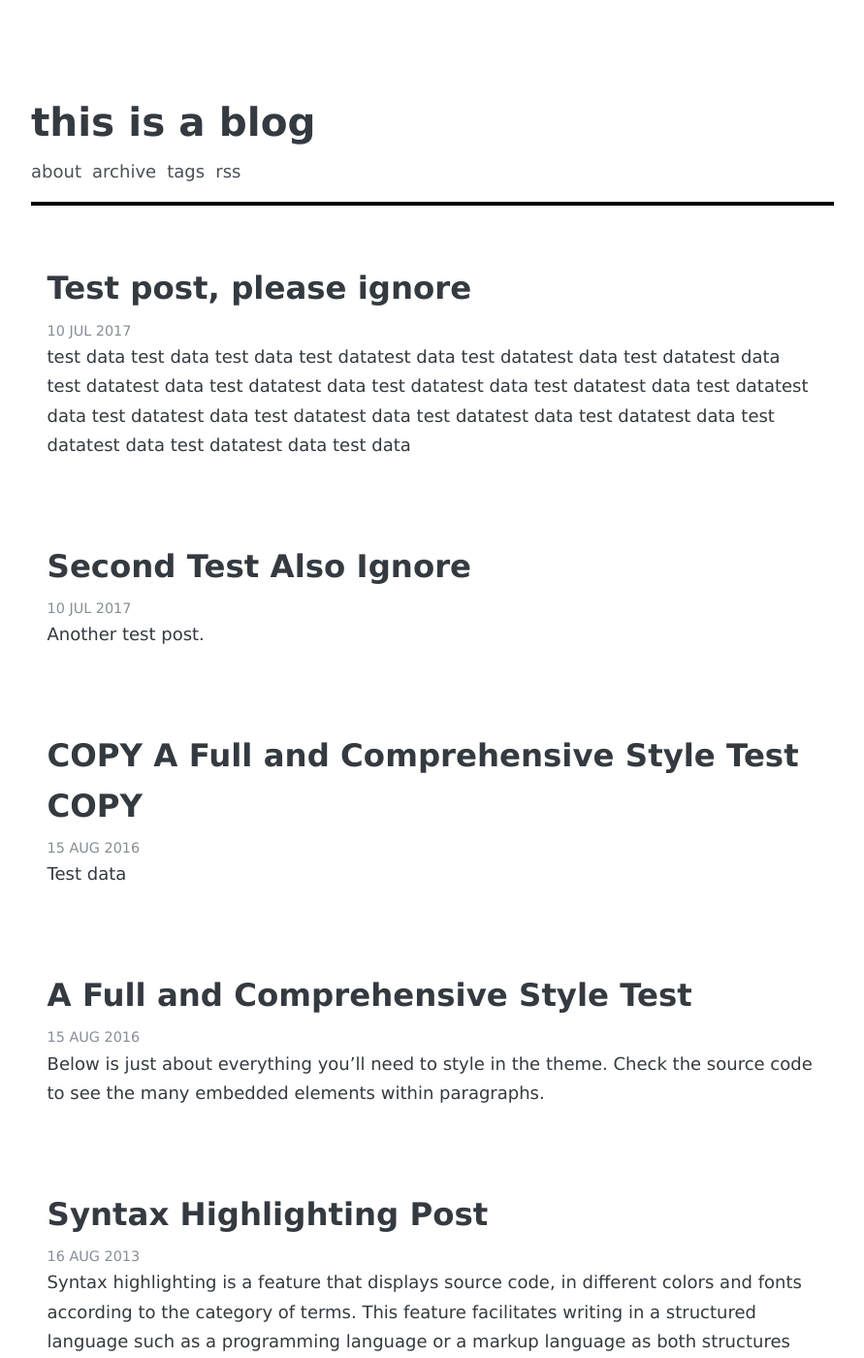
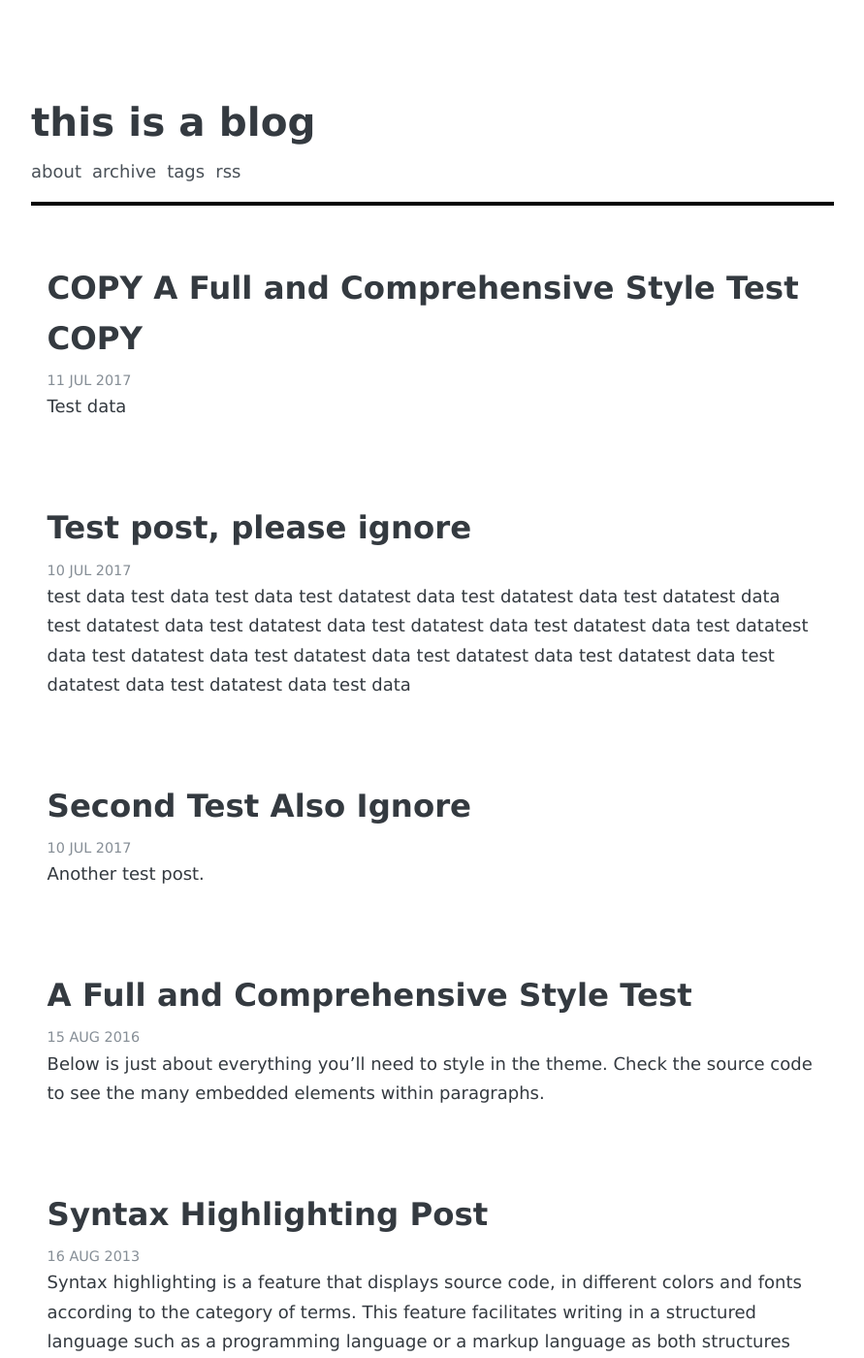
Before and after one commit to thisisamatthew/thisisamatthew.github.io, a Jekyll site: the page built from index.html, in a window 1280 px wide and 1400 px high. Shown: the whole window at 97% size, without its empty margins (194-1085 px from the left). Built offline with Jekyll 4.4.1, drawn with Linux system fonts in a browser that asks for light colours; some web fonts are replaced; the list of posts is cut into pages by our own code.

Commit message:
Update 2017-07-11-A-Third-Post-Copy.md

```diff
--- a/_posts/2017-07-11-A-Third-Post-Copy.md
+++ b/_posts/2017-07-11-A-Third-Post-Copy.md
@@ -2,7 +2,7 @@
 layout: post
 title: "COPY A Full and Comprehensive Style Test COPY"
 description: "Test post for style"
-date: 2016-08-15
+date: 2017-07-11
 tags: [test, style]
 ---
 
```
